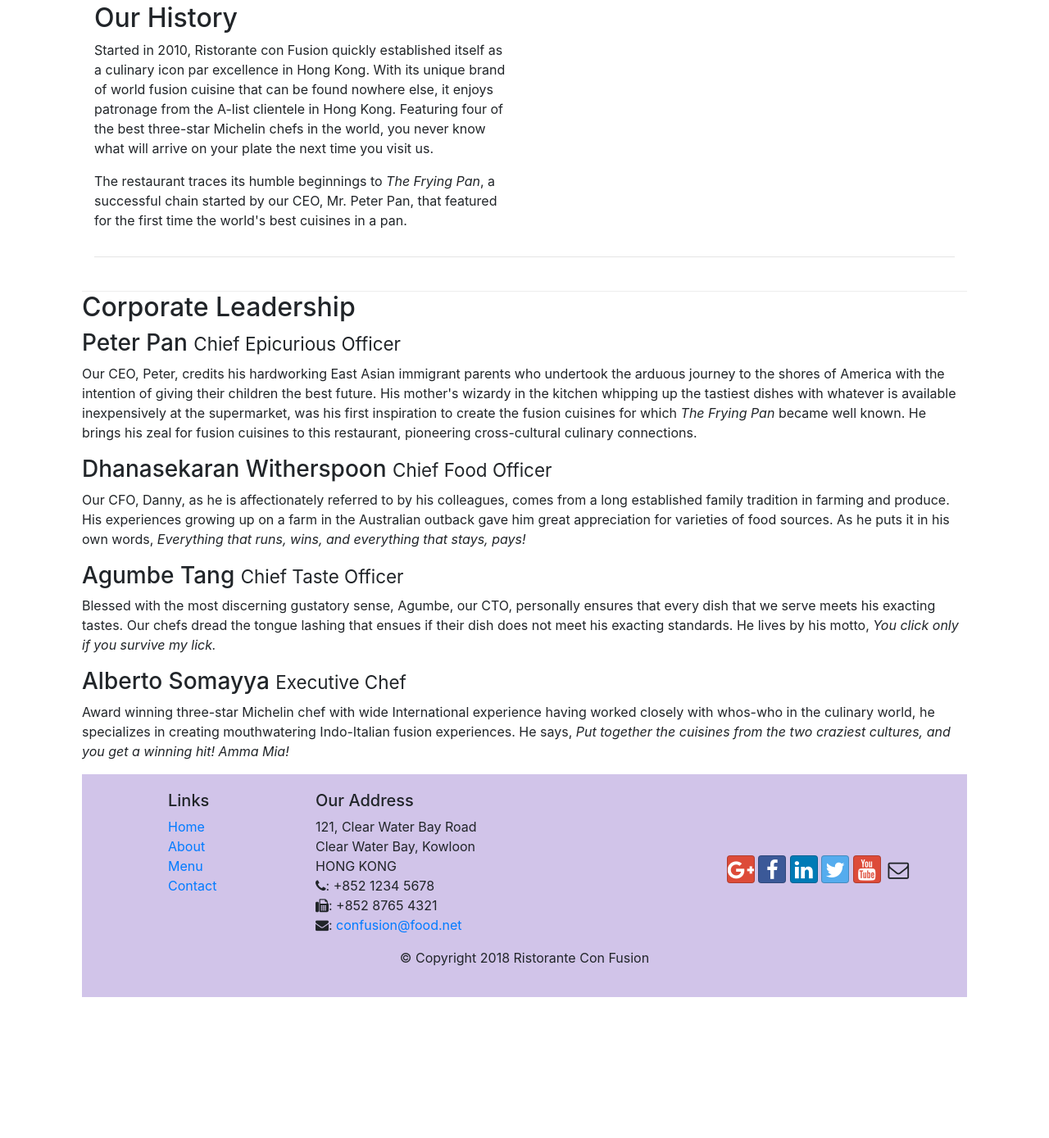
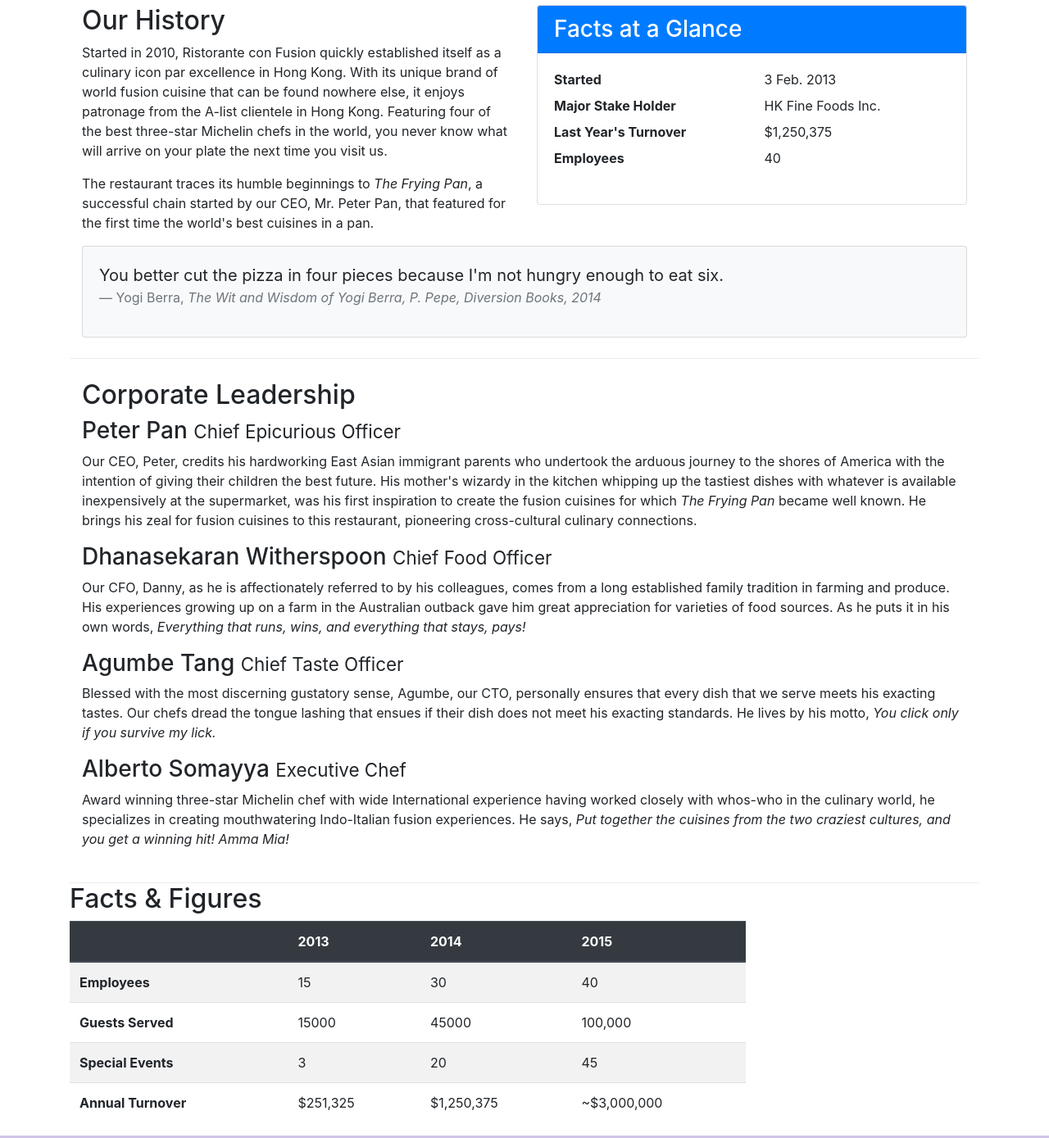
Before and after one commit to benequith/Bootstrap-Project, a website: page aboutus.html in a window 1280 px wide. Shown: the part 495-1884 px from the top of the page at 82% size. Before the commit the page ends 1712 px from the top, so only its background shows below. Drawn offline with nearby package versions, Linux system fonts and the light colour scheme.

Commit message:
Images and Media files

```diff
--- a/aboutus.html
+++ b/aboutus.html
@@ -22,7 +22,7 @@
             <button class="navbar-toggler" type="button" data-toggle="collapse" data-target=#Navbar>
                 <span class="navbar-toggler-icon"></span>
             </button>
-           <a class="navbar-brand" href="./index.html">Ristorante Con Fusion</a>
+           <a class="navbar-brand" href="./index.html"><img src=./img/logo.png height="30" width="41"></a>
                <div class="collapse navbar-collapse" id="Navbar"> <ul class="navbar-nav mr-auto">
                     <li class="nav-item"><a class="nav-link" href="./index.html"><span class="fa fa-home"></span> Home</a></li>
                     <li class="nav-item active"><a class="nav-link" href="./aboutus.html"><span class="fa fa-info"></span> About</a></li>
@@ -35,11 +35,12 @@
     <header class="jumbotron">
         <div class="container">
             <div class="row row-header">
-                <div class="col-12 col-sm-8">
+                <div class="col-10 col-sm-9 order-sm-last">
                     <h1>Ristorante con Fusion</h1>
                     <p>We take inspiration from the World's best cuisines, and create a unique fusion experience. Our lipsmacking creations will tickle your culinary senses!</p>
                 </div>
-                <div class="col-12 col-sm">
+                <div class="order-sm-first">
+                    <img src="img/logo.png" class="image-fluid " >
                 </div>
             </div>
         </div>
@@ -56,24 +57,50 @@
                <hr>
             </div>
         </div>
-
-        <div class="container">
-        <div class="row row-content">
+    </div>
+<div class="container">
+    <div class="row row-content">
             <div class="col-12 col-sm-6">
                 <h2>Our History</h2>
                      <p>Started in 2010, Ristorante con Fusion quickly established itself as a culinary icon par excellence in Hong Kong. With its unique brand of world fusion cuisine that can be found nowhere else, it enjoys patronage from the A-list clientele in Hong Kong.  Featuring four of the best three-star Michelin chefs in the world, you never know what will arrive on your plate the next time you visit us.</p>
                 <p>The restaurant traces its humble beginnings to <em>The Frying Pan</em>, a successful chain started by our CEO, Mr. Peter Pan, that featured for the first time the world's best cuisines in a pan.</p>
 
             </div>
-             <div class="col-12">
-                <hr>
+            <div class="col-sm">
+                <div class="card">
+                    <h3 class="card-header bg-primary text-white">Facts at a Glance</h3>
+                    <div class="card-body">
+                        <dl class="row">
+                            <dt class="col-6">Started</dt>
+                            <dd class="col-6">3 Feb. 2013</dd>
+                            <dt class="col-6">Major Stake Holder</dt>
+                            <dd class="col-6">HK Fine Foods Inc.</dd>
+                            <dt class="col-6">Last Year's Turnover</dt>
+                            <dd class="col-6">$1,250,375</dd>
+                            <dt class="col-6">Employees</dt>
+                            <dd class="col-6">40</dd>
+                        </dl>
+                    </div>
                 </div>
-            <div>
             </div>
-        </div>
+       <div class="col-12">
+                <div class="card card-body bg-light">
+                    <blockquote class="blockquote">
+                        <p class="mb-0">You better cut the pizza in four pieces because
+                            I'm not hungry enough to eat six.</p>
+                        <footer class="blockquote-footer">Yogi Berra,
+                            <cite title="Source Title">The Wit and Wisdom of Yogi Berra,
+                            P. Pepe, Diversion Books, 2014</cite>
+                        </footer>
+                    </blockquote>
+                </div>
+            </div>
+        <div>
+     </div>
+    </div>
 
 
-        <div class="row row-content2">
+        <div class="row row-content">
             <div class="col-12">
                 <h2>Corporate Leadership</h2>
                 <h3>Peter Pan <small>Chief Epicurious Officer</small></h3>
@@ -89,6 +116,53 @@
 
     </div>
     </div>
+
+            <div class="row row content">
+                <div class="col-12 col-sm-10">
+                      <h2> Facts &amp; Figures </h2>
+                </div>
+                <div class="col-12 col-sm-9">
+                    <div class="table-responsive">
+                        <table class="table table-striped">
+                            <thead class="thead-dark">
+                                <tr>
+                                    <th> &nbsp;</th>
+                                    <th>2013</th>
+                                    <th>2014</th>
+                                    <th>2015</th>
+                                </tr>
+                            </thead>
+                            <tbody>
+                                <tr>
+                                    <th>Employees</th>
+                                    <td>15</td>
+                                    <td>30</td>
+                                    <td>40</td>
+                                </tr>
+                                <tr>
+                                    <th>Guests Served</th>
+                                    <td>15000</td>
+                                    <td>45000</td>
+                                    <td>100,000</td>
+                                </tr>
+                                 <tr>
+                                    <th>Special Events</th>
+                                    <td>3</td>
+                                    <td>20</td>
+                                    <td>45</td>
+                                </tr>
+                                <tr>
+                                    <th>Annual Turnover</th>
+                                    <td>$251,325</td>
+                                    <td>$1,250,375</td>
+                                    <td>~$3,000,000</td>
+                                </tr>
+                            </tbody>
+                        </table>
+                    </div>
+                </div>
+            </div>
+        </div>
 
     <footer class="footer">
         <div class="container">
@@ -135,7 +209,6 @@
     <script src="node_modules/jquery/dist/jquery.slim.min.js"></script>
     <script src="node_modules/popper.js/dist/umd/popper.min.js"></script>
     <script src="node_modules/bootstrap/dist/js/bootstrap.min.js"></script>
-
 </body>
 
 </html>
--- a/css/styles.css
+++ b/css/styles.css
@@ -9,7 +9,7 @@
     margin:0px auto;
     padding: 25px 0px 25px 0px;
     border-bottom: 1px ridge;
-    min-height: 200px;
+    min-height: 300px;
 }
 .footer
 {
```
Also changed, not shown: contactus.html (+4 -3 lines), index.html (+27 -11 lines), img/alberto.png (added), img/buffet.png (added), img/logo.png (added), img/uthappizza.png (added), 1 other file.
